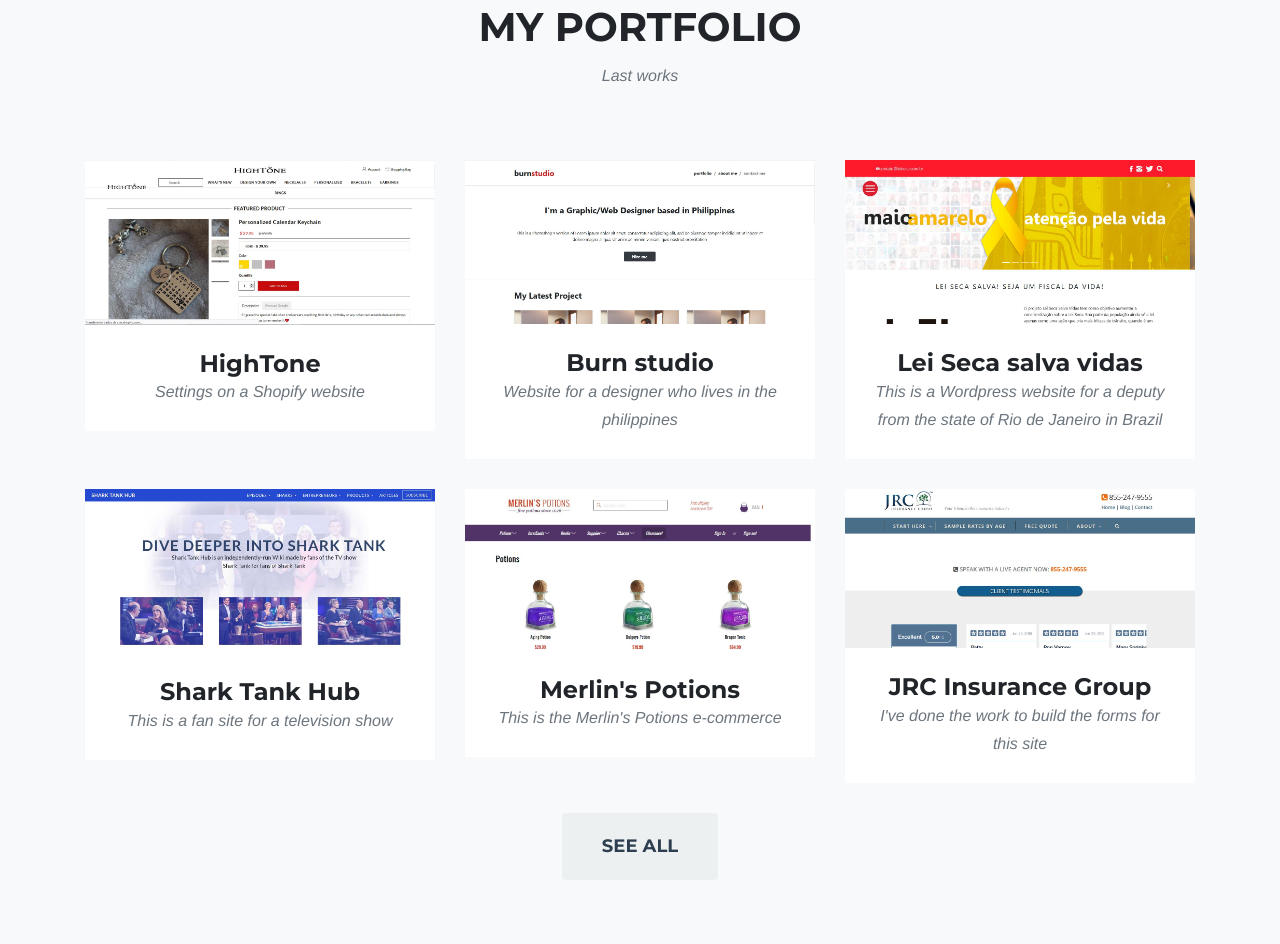
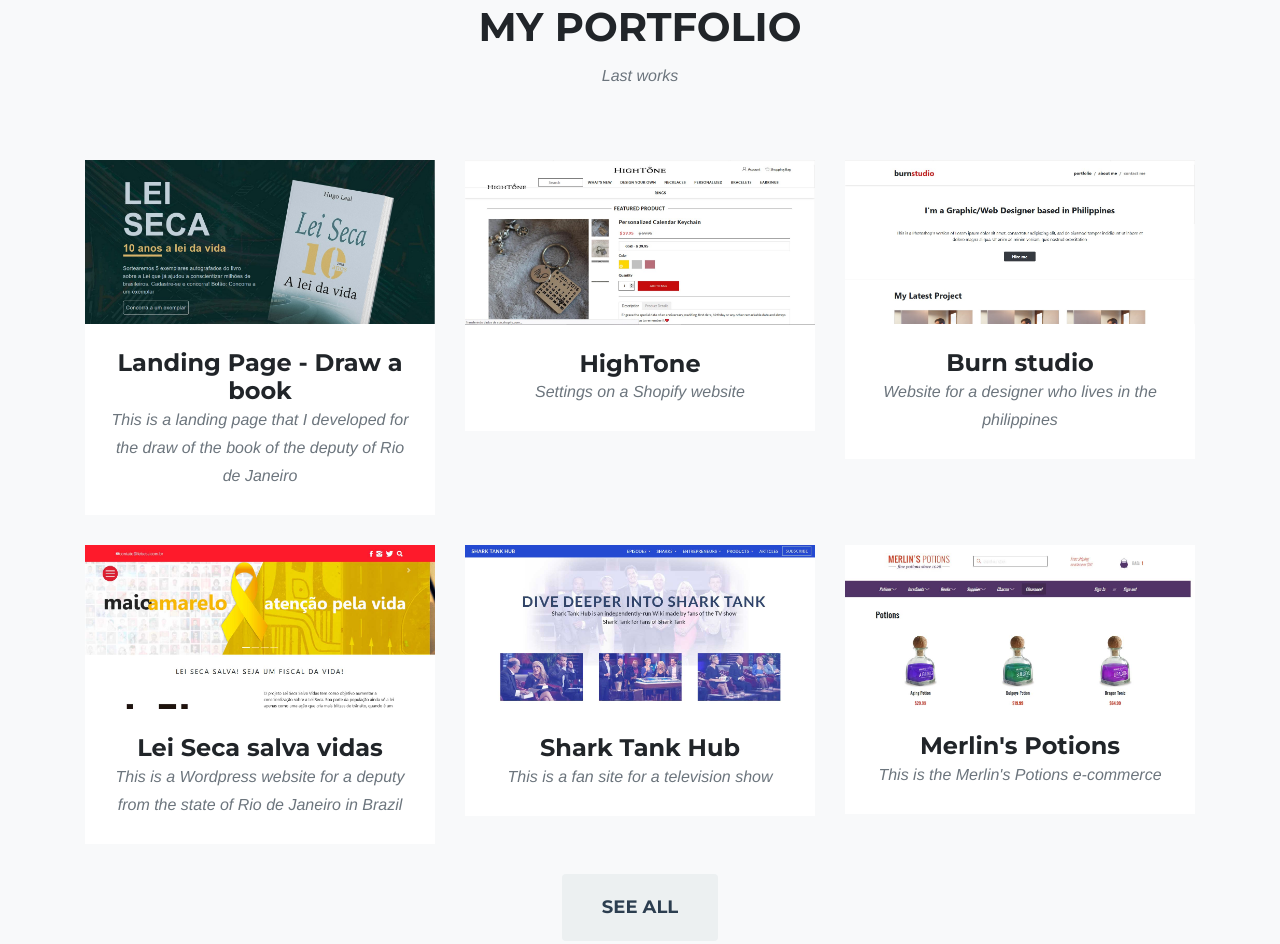
Before and after one commit to RodrigoWebDev/RodrigoWebDev.github.io, a plain HTML site: page index.html in a window 1280 px wide. Shown: the part 797-1741 px from the top of the page. Drawn offline with Linux system fonts and the light colour scheme; a web font is replaced by a local one.

Commit message:
Adicionado projeto Landing page - Sorteio de livro

```diff
--- a/index.html
+++ b/index.html
@@ -74,7 +74,21 @@
                 </div>
             </div>
             <div class="row">
-               <div class="col-md-4 col-sm-6 portfolio-item">
+                <div class="col-md-4 col-sm-6 portfolio-item">
+                    <a class="portfolio-link" href="http://leisecasalvavidas.com.br/sorteio/" target="_blank">
+                        <div class="portfolio-hover">
+                            <div class="portfolio-hover-content">
+                                <i class="fa fa-eye fa-3x"></i>
+                            </div>
+                        </div>
+                        <img class="img-fluid" src="img/portfolio/sorteio.jpg" alt="Landing Page - Draw a book">
+                    </a>
+                    <div class="portfolio-caption">
+                        <h4>Landing Page - Draw a book</h4>
+                        <p class="text-muted">This is a landing page that I developed for the draw of the book of the deputy of Rio de Janeiro</p>
+                    </div>
+                </div>
+                <div class="col-md-4 col-sm-6 portfolio-item">
                     <a class="portfolio-link" href="https://hightonejewelry.com/" target="_blank">
                         <div class="portfolio-hover">
                             <div class="portfolio-hover-content">
@@ -89,7 +103,7 @@
                     </div>
                 </div>
                 <div class="col-md-4 col-sm-6 portfolio-item">
-                    <a class="portfolio-link" href="https://rodrigowebdev.github.io/peppery-teste/#" target="_blank">
+                    <a class="portfolio-link" href="https://rodrigowebdev.github.io/burn-studio/" target="_blank">
                         <div class="portfolio-hover">
                             <div class="portfolio-hover-content">
                                 <i class="fa fa-eye fa-3x"></i>
@@ -142,20 +156,6 @@
                     <div class="portfolio-caption">
                         <h4>Merlin's Potions</h4>
                         <p class="text-muted">This is the Merlin's Potions e-commerce</p>
-                    </div>
-                </div>
-                <div class="col-md-4 col-sm-6 portfolio-item">
-                    <a class="portfolio-link" href="https://www.jrcinsurancegroup.com/" target="_blank">
-                        <div class="portfolio-hover">
-                            <div class="portfolio-hover-content">
-                                <i class="fa fa-eye fa-3x"></i>
-                            </div>
-                        </div>
-                        <img class="img-fluid" src="img/portfolio/jrc.jpg" alt="JRC Insurance Group">
-                    </a>
-                    <div class="portfolio-caption">
-                        <h4>JRC Insurance Group</h4>
-                        <p class="text-muted">I've done the work to build the forms for this site</p>
                     </div>
                 </div>
                 <a class=" btn btn-primary btn-xl text-uppercase js-scroll-trigger" href="portfolio.html">See all</a>
```
Also changed, not shown: portfolio.html (+15 -1 lines), img/portfolio/sorteio.jpg (added).
